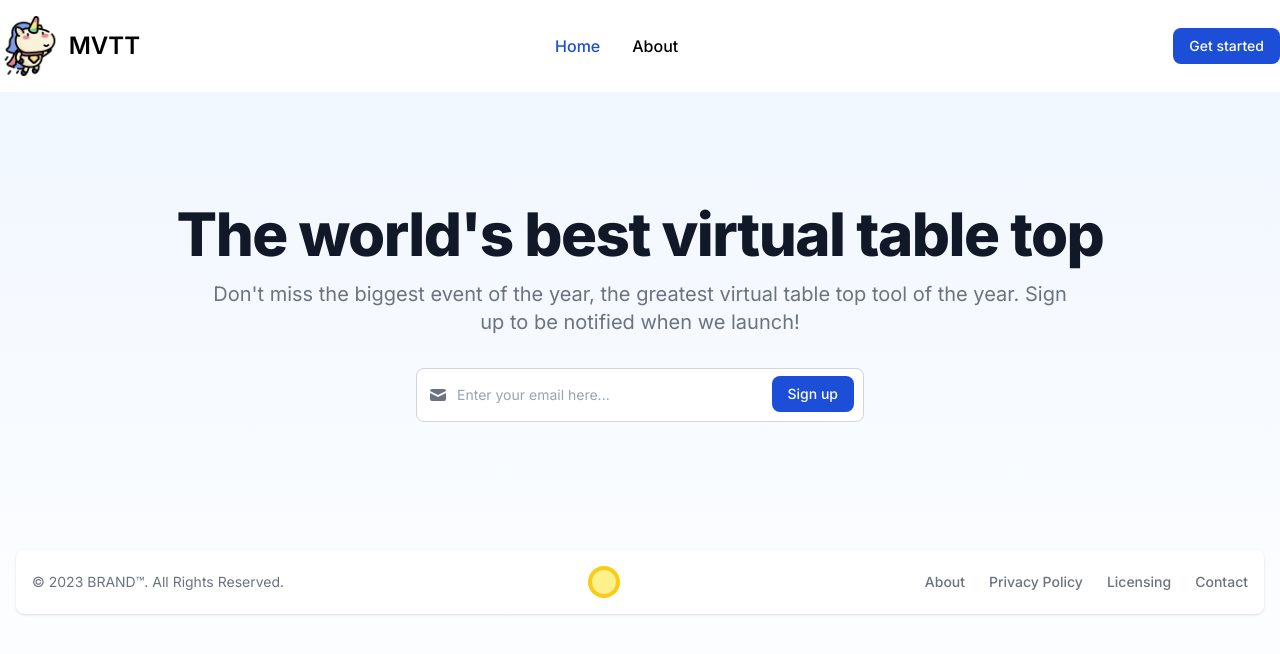
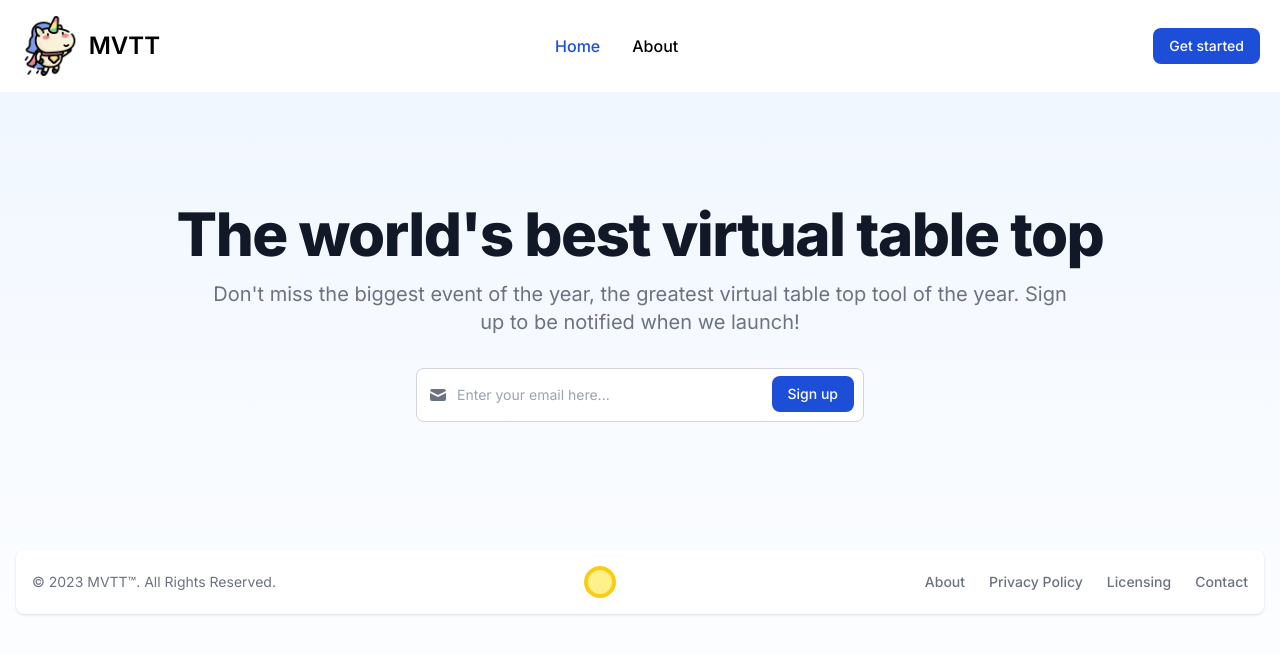
Before and after one commit to Storken/dnd-tabletop, a Next.js app: page / in a window 1280 px wide. Shown: the top 654 px of the page. Built offline with nearby package versions, Linux system fonts and the light colour scheme.

Commit message:
fix hydration issue

```diff
--- a/app/providers.tsx
+++ b/app/providers.tsx
@@ -1,5 +1,4 @@
 'use client'
-
 import { ThemeProvider } from 'next-themes'
 
 type Props = {
--- a/app/sections/footer.tsx
+++ b/app/sections/footer.tsx
@@ -7,7 +7,7 @@ const Footer = () => {
         <span className='text-sm text-gray-500 sm:text-center dark:text-gray-400'>
           © 2023{' '}
           <a href='#' className='hover:underline'>
-            BRAND™
+            MVTT™
           </a>
           . All Rights Reserved.
         </span>
--- a/app/sections/header.tsx
+++ b/app/sections/header.tsx
@@ -11,7 +11,7 @@ const Header = () => {
   ]
 
   return (
-    <nav className='bg-white border-gray-200 dark:bg-gray-900 relative z-10'>
+    <nav className='bg-white border-gray-200 dark:bg-gray-900 relative z-10 px-5'>
       <div className='max-w-screen-xl flex flex-wrap items-center justify-between mx-auto py-4'>
         <a href='#' className='flex items-center relative'>
           <Image src='/logo.png' width={60} height={60} alt='logo' />
```
